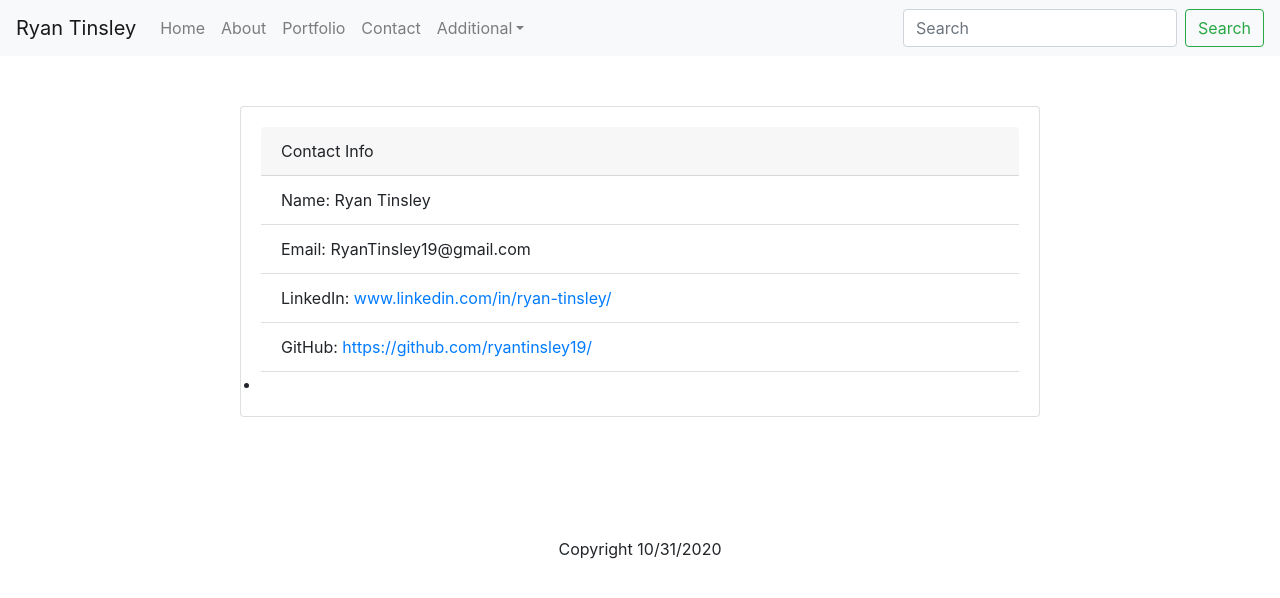
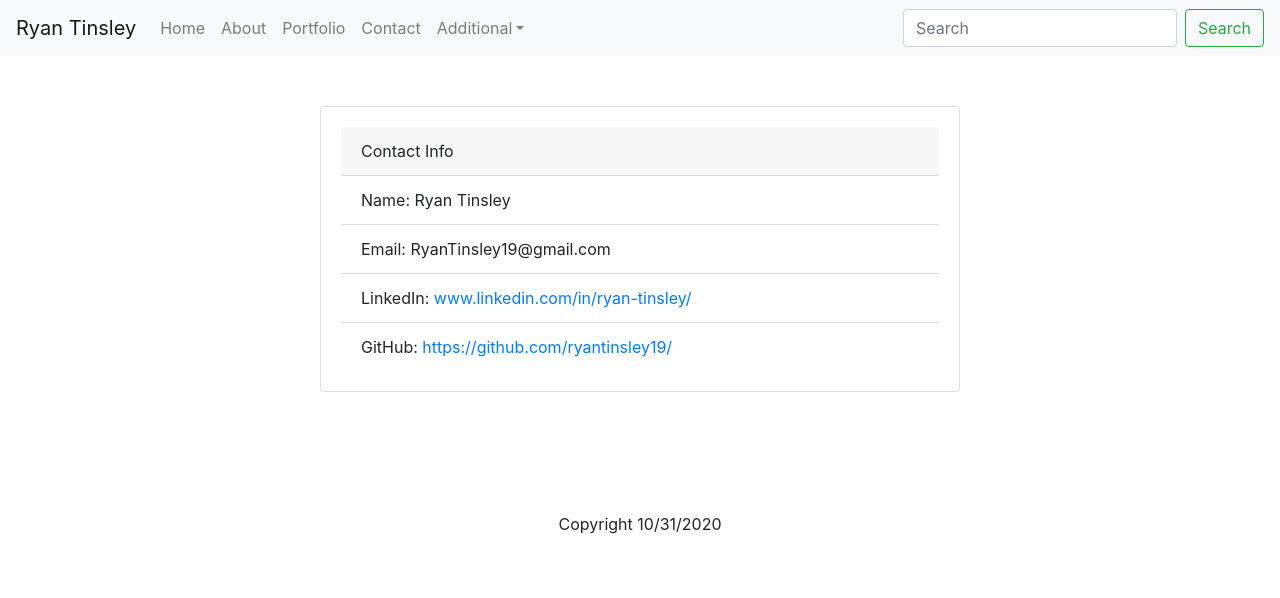
Before and after one commit to ryantinsley19/PersonalWebsite, a React (Create React App) app in the folder personwebsite_react/: page /contact in a window 1280 px wide. Shown: the top 598 px of the page. Built offline with nearby package versions, Linux system fonts and the light colour scheme.

Commit message:
Contact - Card Size

```diff
--- a/personwebsite_react/src/containers/contact.js
+++ b/personwebsite_react/src/containers/contact.js
@@ -9,7 +9,7 @@ export default class Contact extends Component {
         <div className="component-body">
           <Container>
             <Row className="justify-content-md-center">
-              <Card style={{ width: "50rem" }}>
+              <Card style={{ width: "40rem" }}>
                 <div className="card-body">
                   <div className="card-header">Contact Info</div>
                   <ul className="list-group list-group-flush">
@@ -27,7 +27,6 @@ export default class Contact extends Component {
                       GitHub:{" "}
                       <a href={GitHubUrl}>https://github.com/ryantinsley19/</a>
                     </li>
-                    <li></li>
                   </ul>
                 </div>
               </Card>
```
